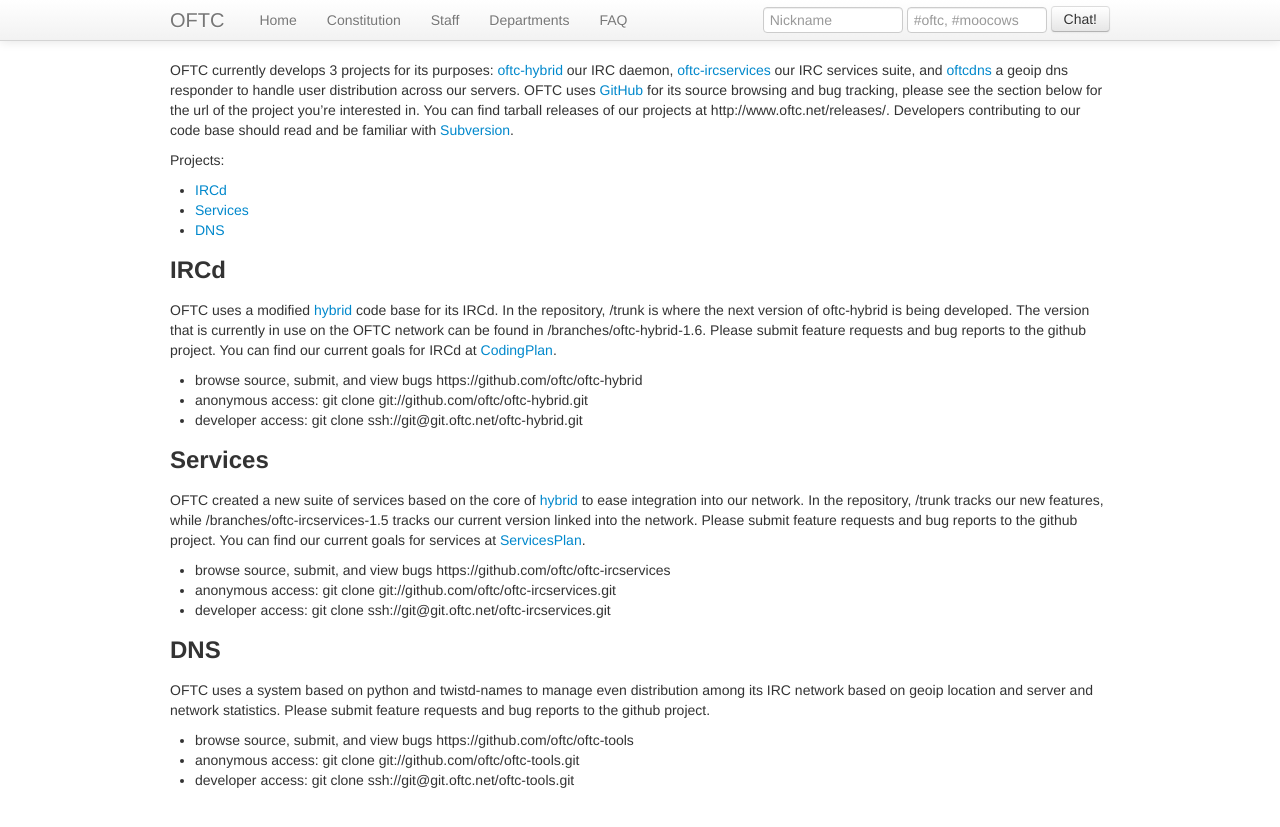
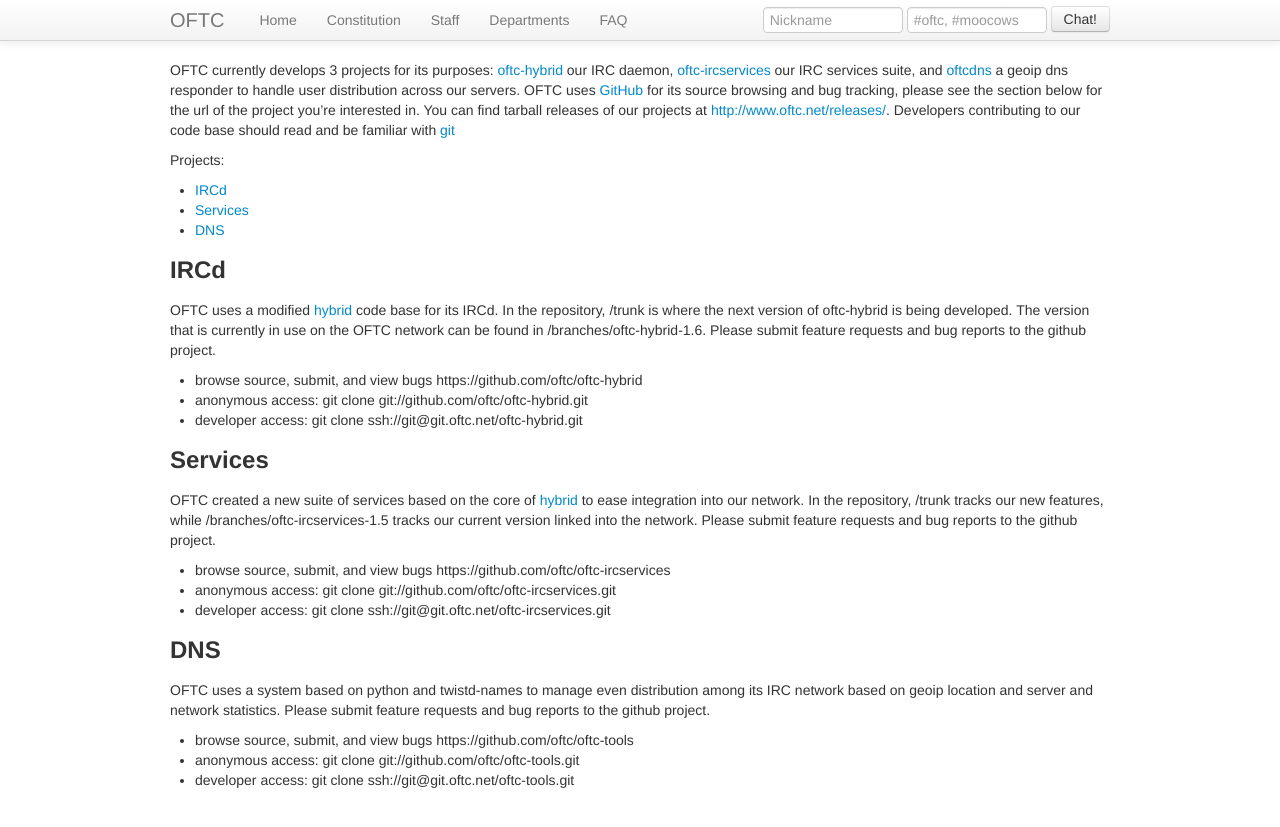
Before and after one commit to oftc/oftc-web, a Jekyll site: the page built from CodingProjects.md, in a window 1280 px wide. Shown: the top 827 px of the page. Built offline with Jekyll 4.4.1, drawn with Linux system fonts in a browser that asks for light colours.

Commit message:
absolute links and remove subversion reference

```diff
--- a/CodingProjects.md
+++ b/CodingProjects.md
@@ -8,8 +8,9 @@
 our servers. OFTC uses [GitHub](https://github.com) for its source browsing and
 bug tracking, please see the section below for the url of the project you're
 interested in. You can find tarball releases of our projects at
-http://www.oftc.net/releases/.  Developers contributing to our code base should
-read and be familiar with [Subversion](Subversion).
+[http://www.oftc.net/releases/](http://www.oftc.net/releases/).  Developers
+contributing to our code base should read and be familiar with
+[git](http://git-scm.com)
 
 Projects:
 
@@ -22,8 +23,7 @@
 IRCd. In the repository, /trunk is where the next version of oftc-hybrid is
 being developed.  The version that is currently in use on the OFTC network can
 be found in /branches/oftc-hybrid-1.6. Please submit feature requests and bug
-reports to the github project. You can find our current goals for IRCd at
-[CodingPlan](CodingPlan).
+reports to the github project.
 
  * browse source, submit, and view bugs https://github.com/oftc/oftc-hybrid
  * anonymous access: git clone git://github.com/oftc/oftc-hybrid.git
@@ -36,7 +36,6 @@
 the repository, /trunk tracks our new features, while
 /branches/oftc-ircservices-1.5 tracks our current version linked into the
 network. Please submit feature requests and bug reports to the github project.
-You can find our current goals for services at [ServicesPlan](ServicesPlan).
 
  * browse source, submit, and view bugs https://github.com/oftc/oftc-ircservices
  * anonymous access: git clone git://github.com/oftc/oftc-ircservices.git
```
